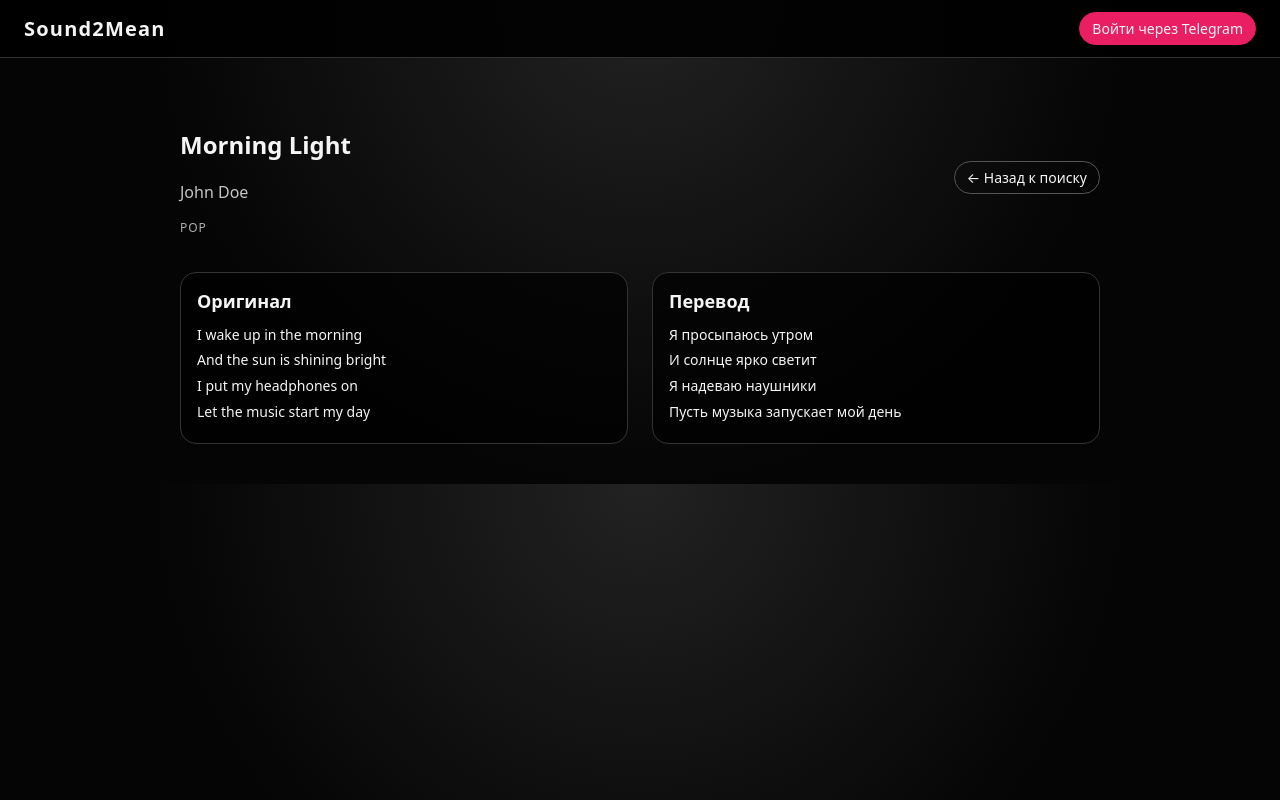
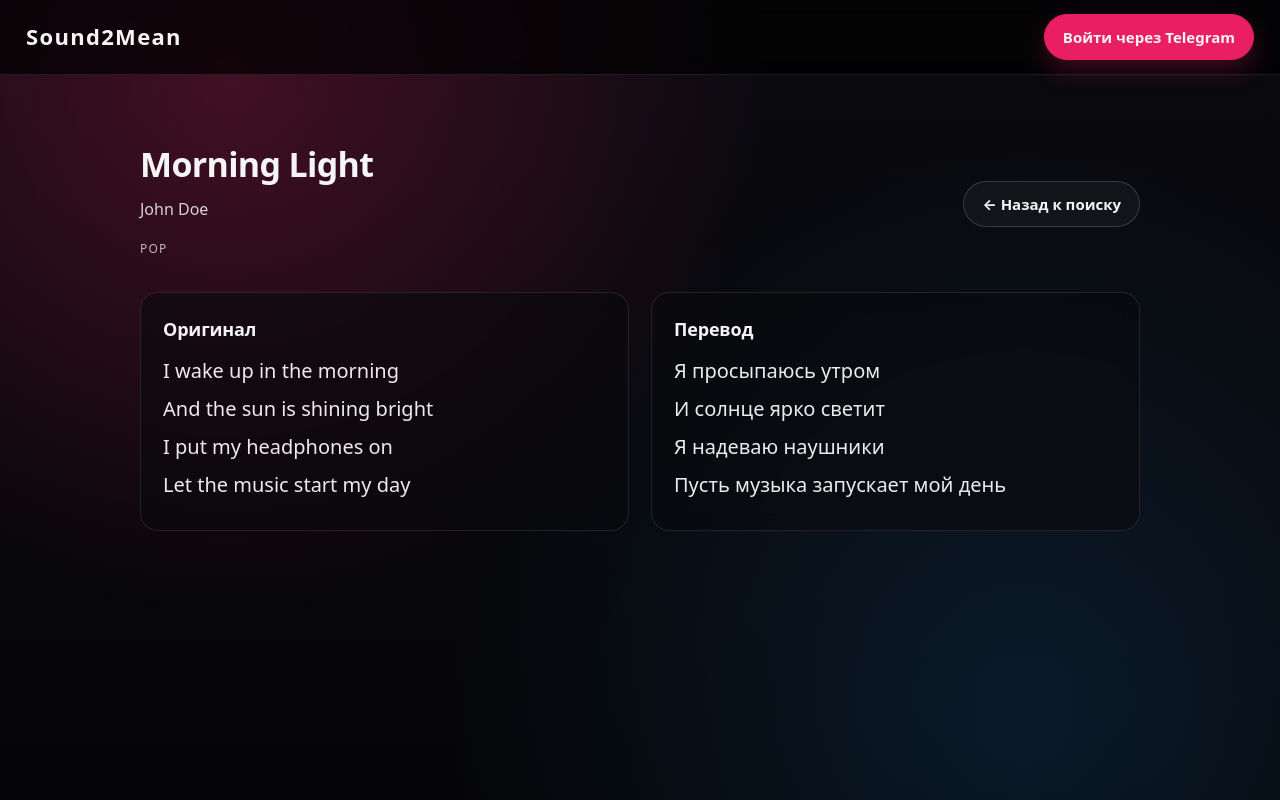
Before and after one commit to AndrewkaKh/Sound2Mean, a Django app: page /song/1/ in a window 1280 px wide. Run offline with Django 5.2, Linux system fonts and the light colour scheme.

Commit message:
обновление внешенго вида

```diff
--- a/core/static/core/css/styles.css
+++ b/core/static/core/css/styles.css
@@ -1,12 +1,43 @@
+:root {
+    --bg-0: #050507;
+    --bg-1: #0b0b10;
+
+    --text: #f5f5f5;
+    --muted: rgba(245, 245, 245, 0.72);
+
+    --card-bg: rgba(10, 10, 14, 0.62);
+    --card-border: rgba(255, 255, 255, 0.10);
+
+    --accent: #e91e63;
+    --accent-soft: rgba(233, 30, 99, 0.25);
+
+    --blue-soft: rgba(33, 150, 243, 0.14);
+
+    --shadow: 0 14px 30px rgba(0, 0, 0, 0.45);
+
+    --radius-pill: 999px;
+    --radius-lg: 18px;
+}
+
 * {
     box-sizing: border-box;
+}
+
+html, body {
+    height: 100%;
 }
 
 body {
     margin: 0;
     font-family: system-ui, -apple-system, BlinkMacSystemFont, "Segoe UI", sans-serif;
-    background: radial-gradient(circle at top, #222 0, #050505 60%);
-    color: #f5f5f5;
+    font-size: 16px;
+    line-height: 1.6;
+    color: var(--text);
+
+    background:
+        radial-gradient(circle at 18% 10%, var(--accent-soft), transparent 42%),
+        radial-gradient(circle at 80% 90%, var(--blue-soft), transparent 46%),
+        linear-gradient(180deg, var(--bg-1) 0%, var(--bg-0) 100%);
 }
 
 a {
@@ -18,130 +49,181 @@ a {
     display: flex;
     align-items: center;
     justify-content: space-between;
-    padding: 12px 24px;
-    background: rgba(0, 0, 0, 0.9);
-    border-bottom: 1px solid #333;
+    padding: 14px 26px;
+    background: rgba(0, 0, 0, 0.72);
+    border-bottom: 1px solid rgba(255, 255, 255, 0.10);
+    backdrop-filter: blur(8px);
 }
 
 .logo a {
-    font-weight: 700;
+    font-weight: 800;
     letter-spacing: 0.06em;
-    font-size: 20px;
+    font-size: 22px;
 }
 
 .header-right {
     display: flex;
     align-items: center;
-    gap: 12px;
+    gap: 14px;
 }
 
 .username {
-    opacity: 0.8;
+    opacity: 0.85;
+    font-size: 15px;
 }
 
 .btn, .btn-secondary {
-    padding: 6px 12px;
-    border-radius: 999px;
-    font-size: 14px;
-    border: 1px solid #555;
+    padding: 10px 18px;
+    border-radius: var(--radius-pill);
+    font-size: 15px;
+    font-weight: 650;
+    border: 1px solid rgba(255, 255, 255, 0.16);
     cursor: pointer;
     display: inline-block;
+    transition: transform 0.12s ease, opacity 0.12s ease, background 0.12s ease, border-color 0.12s ease;
+    user-select: none;
 }
 
 .btn {
-    background: #e91e63;
-    border-color: #e91e63;
+    background: var(--accent);
+    border-color: var(--accent);
+    box-shadow: 0 10px 24px rgba(233, 30, 99, 0.25);
 }
 
 .btn:hover {
-    opacity: 0.9;
+    opacity: 0.92;
+    transform: translateY(-1px);
 }
 
 .btn-secondary {
-    background: transparent;
-    border-color: #555;
+    background: rgba(255, 255, 255, 0.04);
+    border-color: rgba(255, 255, 255, 0.16);
 }
 
 .btn-secondary:hover {
-    background: #222;
+    background: rgba(255, 255, 255, 0.08);
+    transform: translateY(-1px);
 }
 
 .main {
-    padding: 40px 20px;
-    max-width: 960px;
+    padding: 52px 20px;
+    max-width: 1040px;
     margin: 0 auto;
 }
 
 .hero {
     text-align: center;
-    margin-top: 60px;
+    margin-top: 56px;
 }
 
 .hero h1 {
-    font-size: 32px;
-    margin-bottom: 32px;
+    font-size: 42px;
+    line-height: 1.15;
+    margin: 0 0 28px;
+    letter-spacing: -0.02em;
 }
 
 .search-form {
     display: flex;
-    max-width: 560px;
+    max-width: 640px;
     margin: 0 auto;
-    gap: 8px;
+    gap: 10px;
 }
 
 .search-form input[type="text"] {
     flex: 1;
-    padding: 12px 16px;
-    border-radius: 999px;
-    border: 1px solid #444;
-    background: rgba(0, 0, 0, 0.7);
+    padding: 14px 18px;
+    border-radius: var(--radius-pill);
+    border: 1px solid rgba(255, 255, 255, 0.14);
+    background: rgba(0, 0, 0, 0.45);
     color: #fff;
     outline: none;
+    font-size: 15px;
+    transition: border-color 0.12s ease, background 0.12s ease;
+}
+
+.search-form input[type="text"]::placeholder {
+    color: rgba(255, 255, 255, 0.55);
+}
+
+.search-form input[type="text"]:focus {
+    border-color: rgba(233, 30, 99, 0.6);
+    background: rgba(0, 0, 0, 0.55);
 }
 
 .search-form button {
-    padding: 12px 20px;
-    border-radius: 999px;
+    padding: 14px 22px;
+    border-radius: var(--radius-pill);
     border: none;
-    background: #e91e63;
+    background: var(--accent);
     color: #fff;
-    font-weight: 600;
+    font-weight: 700;
+    font-size: 15px;
     cursor: pointer;
+    box-shadow: 0 10px 24px rgba(233, 30, 99, 0.22);
+    transition: transform 0.12s ease, opacity 0.12s ease;
 }
 
 .search-form button:hover {
-    opacity: 0.9;
+    opacity: 0.92;
+    transform: translateY(-1px);
 }
 
 .recent-searches {
-    margin-top: 32px;
+    margin-top: 34px;
     text-align: left;
-    max-width: 560px;
+    max-width: 640px;
     margin-left: auto;
     margin-right: auto;
+    padding: 16px 18px;
+    border-radius: var(--radius-lg);
+    background: rgba(0, 0, 0, 0.28);
+    border: 1px solid rgba(255, 255, 255, 0.10);
+    backdrop-filter: blur(8px);
+}
+
+.recent-searches h3 {
+    margin: 0 0 10px;
+    font-size: 16px;
+    opacity: 0.9;
 }
 
 .recent-searches ul {
     list-style: none;
     padding-left: 0;
-    margin-top: 8px;
+    margin: 0;
+    display: grid;
+    gap: 6px;
 }
 
 .recent-searches li {
-    opacity: 0.8;
+    opacity: 0.85;
+    font-size: 15px;
 }
 
 .auth {
-    max-width: 480px;
-    margin: 40px auto;
+    max-width: 520px;
+    margin: 46px auto;
+    padding: 22px;
+    border-radius: var(--radius-lg);
+    background: rgba(0, 0, 0, 0.26);
+    border: 1px solid rgba(255, 255, 255, 0.10);
+    backdrop-filter: blur(10px);
+}
+
+.auth h1 {
+    margin: 0 0 10px;
+    font-size: 30px;
+    letter-spacing: -0.01em;
 }
 
 .auth-description {
-    opacity: 0.9;
+    margin: 0;
+    color: var(--muted);
 }
 
 .auth-form {
-    margin-top: 24px;
+    margin-top: 22px;
     display: flex;
     flex-direction: column;
     gap: 12px;
@@ -242,58 +343,89 @@ a {
     justify-content: space-between;
     align-items: center;
     gap: 16px;
-    margin-bottom: 24px;
+    margin-bottom: 22px;
+}
+
+.song-header h1 {
+    margin: 0;
+    font-size: 34px;
+    letter-spacing: -0.02em;
 }
 
 .song-artist {
-    opacity: 0.8;
-    margin-top: 4px;
+    opacity: 0.85;
+    margin-top: 6px;
+    font-size: 16px;
 }
 
 .song-genre {
     font-size: 12px;
-    opacity: 0.7;
+    opacity: 0.72;
     text-transform: uppercase;
-    letter-spacing: 0.08em;
-    margin-top: 4px;
+    letter-spacing: 0.10em;
+    margin-top: 6px;
 }
 
 .song-layout {
     display: flex;
-    gap: 24px;
+    gap: 22px;
     align-items: flex-start;
 }
 
 .song-column {
     flex: 1;
-    background: rgba(0, 0, 0, 0.7);
-    border-radius: 16px;
-    padding: 16px;
-    border: 1px solid #333;
+    background: var(--card-bg);
+    border-radius: var(--radius-lg);
+    padding: 22px;
+    border: 1px solid var(--card-border);
+    backdrop-filter: blur(10px);
 }
 
 .song-column h2 {
     font-size: 18px;
     margin-top: 0;
     margin-bottom: 12px;
+    letter-spacing: -0.01em;
 }
 
 .line-pair {
-    margin-bottom: 6px;
+    margin-bottom: 8px;
 }
 
 .line-en,
 .line-ru {
-    font-size: 14px;
-    line-height: 1.4;
+    font-size: 20px;
+    line-height: 1.5;
+    color: rgba(255, 255, 255, 0.92);
 }
 
 @media (max-width: 768px) {
-    .song-layout {
-        flex-direction: column;
+    .main {
+        padding: 34px 16px;
     }
 
     .hero {
         margin-top: 30px;
     }
+
+    .hero h1 {
+        font-size: 34px;
+    }
+
+    .search-form {
+        flex-direction: column;
+    }
+
+    .search-form button {
+        width: 100%;
+    }
+
+    .song-layout {
+        flex-direction: column;
+    }
+
+    .song-header {
+        flex-direction: column;
+        align-items: flex-start;
+    }
 }
--- a/core/templates/core/search_results.html
+++ b/core/templates/core/search_results.html
@@ -4,6 +4,10 @@
 
 {% block content %}
 <section class="search-results">
+    <a href="{% url 'index' %}" class="btn-secondary">
+        ← Вернуться к поиску
+    </a>
+
     <h1>Результаты поиска</h1>
 
     {% if query %}
```
Also changed, not shown: other parts of core/static/core/css/styles.css (+51 -32 lines).
